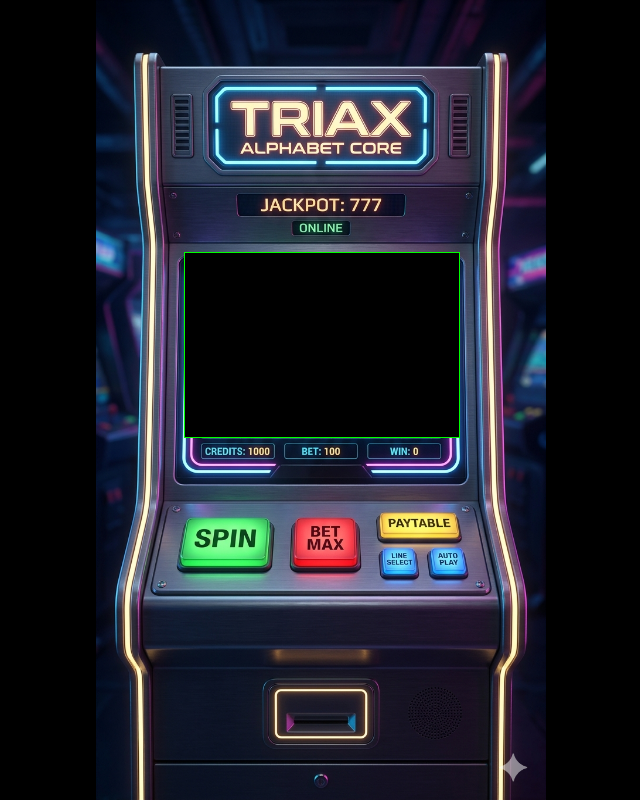
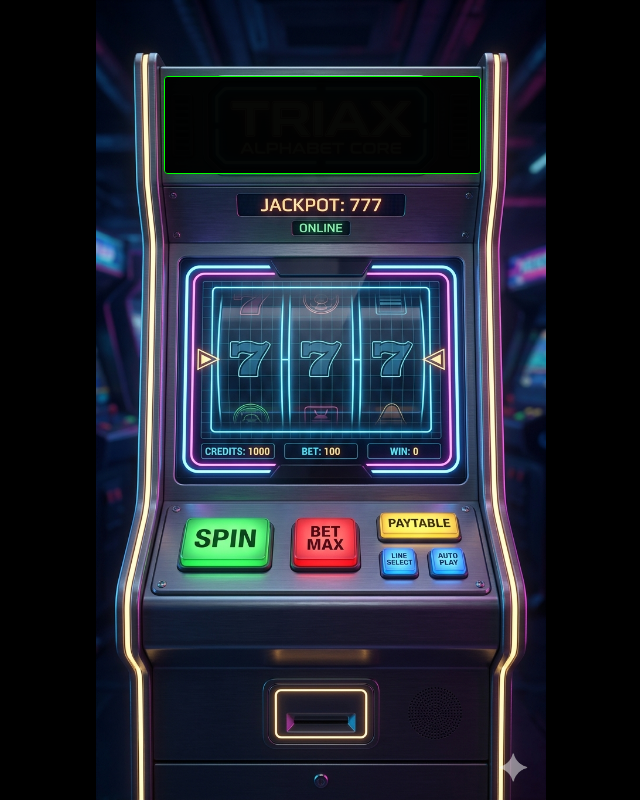
Before and after one commit to Hechicero777/Triax, a plain HTML site: page maquina_triax.html in a window 1280 px wide. Shown: the whole page, without its empty margins (319-959 px from the left). Drawn offline with Linux system fonts and the light colour scheme.

Commit message:
Refactor HTML structure and styles for chat display

```diff
--- a/maquina_triax.html
+++ b/maquina_triax.html
@@ -3,18 +3,11 @@
 <head>
     <meta name="viewport" content="width=device-width, initial-scale=1.0, maximum-scale=1.0, user-scalable=no">
     <style>
-        /* Bloqueamos el movimiento del cuerpo */
         body, html {
-            margin: 0;
-            padding: 0;
-            width: 100%;
-            height: 100%;
-            overflow: hidden; /* Evita el scroll externo */
-            background: #000;
-            display: flex;
-            justify-content: center;
-            align-items: center;
-            touch-action: none; /* Bloquea gestos de arrastre del navegador */
+            margin: 0; padding: 0; width: 100%; height: 100%;
+            overflow: hidden; background: #000;
+            display: flex; justify-content: center; align-items: center;
+            touch-action: none;
         }
 
         .slot-machine {
@@ -28,31 +21,42 @@
             background-repeat: no-repeat;
         }
 
-        .visor-chat {
+        /* EL CHAT PRO EN LA PARTE SUPERIOR (Franja ancha) */
+        .marquesina-superior {
             position: absolute;
-            top: 31.5%; /* Ajuste fino según tu captura */
+            top: 9.5%;    /* Justo en el letrero de arriba */
+            left: 15%;   /* Centrado respecto a la máquina */
+            width: 70%;  /* Lo hacemos ancho para que se note */
+            height: 12%; /* Altura suficiente para ver varios mensajes */
+            background: rgba(0, 10, 0, 0.7); /* Fondo oscuro transparente */
+            border: 1px solid #0f0;
+            box-shadow: 0 0 15px rgba(0, 255, 0, 0.2);
+            overflow: hidden;
+            border-radius: 4px;
+        }
+
+        /* LA PANTALLA CENTRAL (Donde estaba el chat antes, ahora queda LIBRE) */
+        .pantalla-central {
+            position: absolute;
+            top: 31.5%;
             left: 19.5%;
             width: 61%;
             height: 23%;
-            background: #000;
-            border: 1px solid #0f0;
-            overflow: hidden;
+            background: transparent; /* Libre para lo que sigue */
         }
 
-        /* El iframe sí puede tener su propio movimiento interno si el chat crece */
-        iframe {
-            width: 100%;
-            height: 100%;
-            border: none;
-        }
+        iframe { width: 100%; height: 100%; border: none; }
     </style>
 </head>
 <body>
 
 <div class="slot-machine">
-    <div class="visor-chat">
-        <iframe src="chat.html"></iframe>
+    <div class="marquesina-superior">
+        <iframe src="chat_pro.html"></iframe>
     </div>
+
+    <div class="pantalla-central">
+        </div>
 </div>
 
 </body>
```
